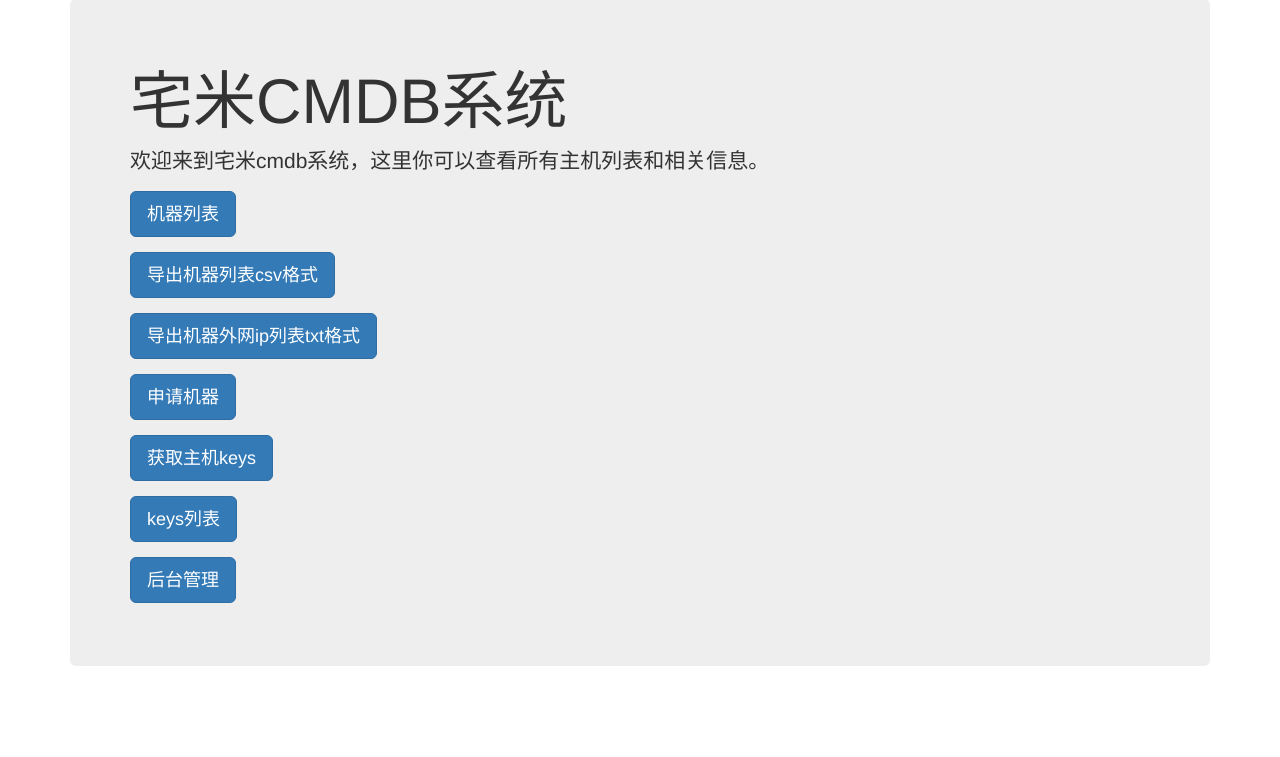
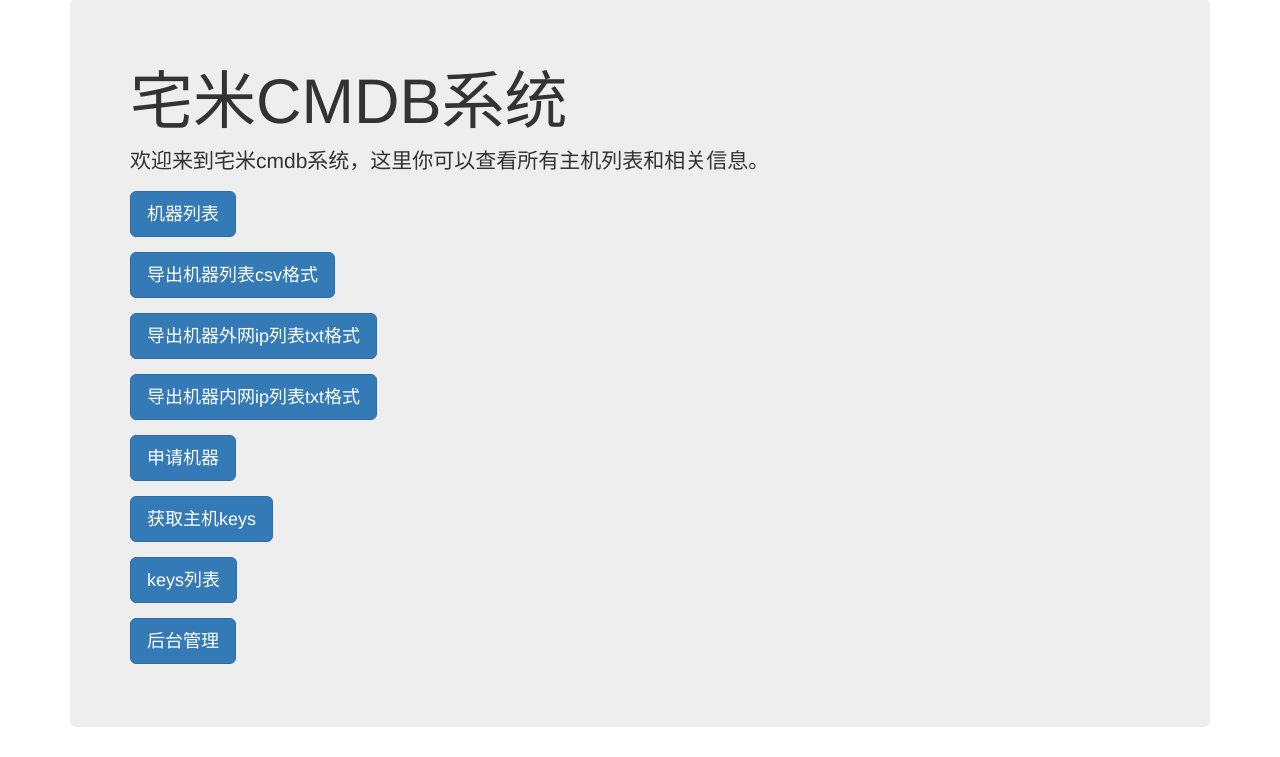
Before and after one commit to gqdw/zm_cmdb, a Django app: page /main/ in a window 1280 px wide. Shown: the part 43-800 px from the top of the page. Run offline with Django 3.2, Linux system fonts and the light colour scheme; parts of the project's set-up code (start-up, migrations or seed data) failed here and were passed over; some libraries are stand-ins or nearby versions.

Commit message:
Changes to be committed: 	modified:   main/templates/index.html 	modified:   main/urls.py 	modified:   main/views.py 	add output_data_txt_eth0 button, view

```diff
--- a/zm_cmdb/main/templates/index.html
+++ b/zm_cmdb/main/templates/index.html
@@ -15,6 +15,7 @@
   <p><a class="btn btn-primary btn-lg" href="/main/list" role="button">机器列表</a></p>
   <p><a class="btn btn-primary btn-lg" href="/main/out" role="button">导出机器列表csv格式</a></p>
   <p><a class="btn btn-primary btn-lg" href="/main/output_data_txt" role="button">导出机器外网ip列表txt格式</a></p>
+  <p><a class="btn btn-primary btn-lg" href="/main/output_data_txt_eth0" role="button">导出机器内网ip列表txt格式</a></p>
   <p><a class="btn btn-primary btn-lg" href="/main/apply" role="button">申请机器</a></p>
   <p><a class="btn btn-primary btn-lg" href="/main/getkeys" role="button">获取主机keys</a></p>
   <p><a class="btn btn-primary btn-lg" href="/main/keylist" role="button">keys列表</a></p>
--- a/zm_cmdb/main/urls.py
+++ b/zm_cmdb/main/urls.py
@@ -15,7 +15,8 @@ urlpatterns = [
 	# url(r'^gethosteth1', views.keylist),
 	url(r'^gethosteth1', views.gethosteth1, name='gethosteth1'),
 	url(r'^gethosteth0', views.gethosteth0, name='gethosteth0'),
-	url(r'^output_data_txt', views.output_data_txt, name='output_data_txt'),
+	url(r'^output_data_txt$', views.output_data_txt, name='output_data_txt'),
+	url(r'^output_data_txt_eth0$', views.output_data_txt_eth0, name='output_data_txt_eth0'),
 	url(r'^update_info', views.update_info, name='update_info'),
 
 ]
--- a/zm_cmdb/main/views.py
+++ b/zm_cmdb/main/views.py
@@ -66,6 +66,19 @@ def output_data_txt(request):
 	for h in hosts:
 		if h.eth1:
 			response.write(h.eth1 + '\n')
+	return response
+
+
+@login_required(login_url='/main/login/')
+def output_data_txt_eth0(request):
+	today = datetime.today()
+	filename = datetime.strftime(today, '%y%m%d')
+	hosts = Host.objects.all()
+	response = HttpResponse(content_type='text/plain')
+	response['Content-Disposition'] = 'attachment; filename="eth0-%s.txt"' % (filename)
+	for h in hosts:
+		if h.eth0:
+			response.write(h.eth0 + '\n')
 	return response
 
 
```
